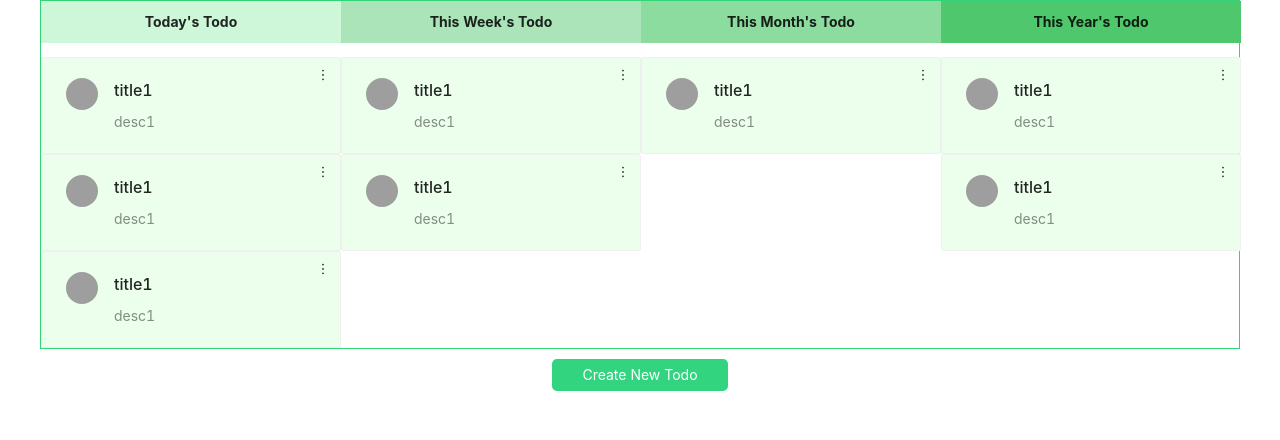
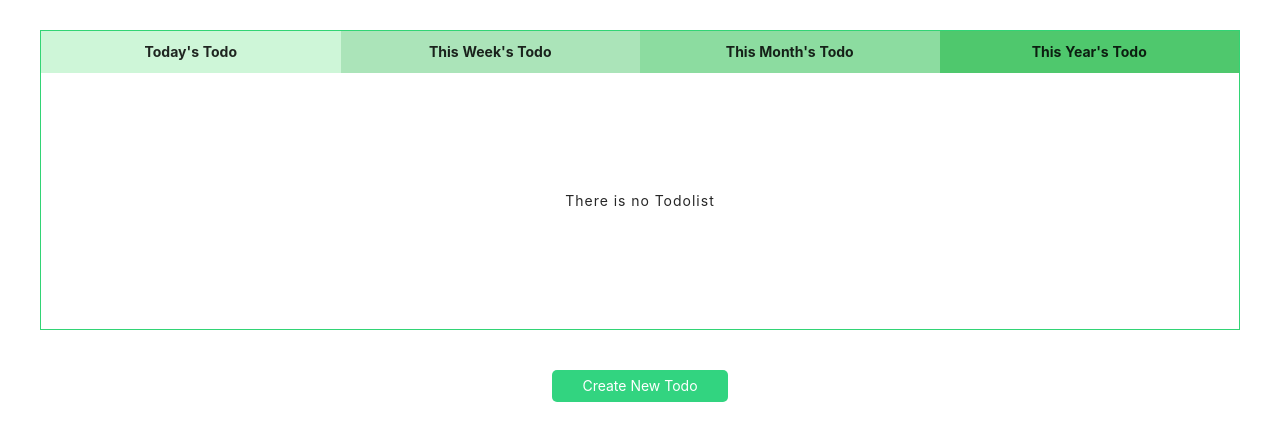
Before and after one commit to bora001/react-board, a React (Create React App) app: page / in a window 1280 px wide. Shown: the top 440 px of the page. Built offline with nearby package versions, Linux system fonts and the light colour scheme; grey boxes are pictures that could not be loaded.

Commit message:
page for emptylist

```diff
--- a/src/App.tsx
+++ b/src/App.tsx
@@ -1,13 +1,16 @@
 import React, { useState } from "react";
+import { useRecoilValue } from "recoil";
 import "./App.css";
 import TodoForm from "./component/TodoForm";
 import { StyledButton } from "./style/style";
 import TodoBoard from "./Todo-Board/TodoBoard";
 import Modal from "./UI/Modal";
+import { TodoType, todoList, dragItem } from "./store/store";
 
 function App() {
   const [modalOpen, setModalOpen] = useState(false);
-
+  const todolist = useRecoilValue<TodoType[]>(todoList);
+  console.log(todolist);
   return (
     <div
       className="App"
@@ -21,16 +24,41 @@ function App() {
       <div
         style={{
           display: "flex",
+          flexDirection: "column",
+          alignItems: "center",
           width: "1200px",
-          margin: "0 auto",
+          height: "300px",
+          margin: "30px auto",
           border: "1px solid #32D475",
         }}
       >
-        <TodoBoard option="today" title="Today's Todo" color="#CEF6D8" />
-        <TodoBoard option="week" title="This Week's Todo" color="#abe4b9" />
-        <TodoBoard option="month" title="This Month's Todo" color="#8cdca0" />
-        <TodoBoard option="year" title="This Year's Todo" color="#4fc86d" />
+        <div
+          style={{
+            width: "100%",
+            display: "flex",
+          }}
+        >
+          <TodoBoard option="today" title="Today's Todo" color="#CEF6D8" />
+          <TodoBoard option="week" title="This Week's Todo" color="#abe4b9" />
+          <TodoBoard option="month" title="This Month's Todo" color="#8cdca0" />
+          <TodoBoard option="year" title="This Year's Todo" color="#4fc86d" />
+        </div>
+        {!todolist.length && (
+          <div
+            style={{
+              display: "flex",
+              alignItems: "center",
+              justifyContent: "center",
+              width: "100%",
+              height: "100%",
+              letterSpacing: "1px",
+            }}
+          >
+            <p>There is no Todolist</p>
+          </div>
+        )}
       </div>
+
       <StyledButton onClick={() => setModalOpen(true)}>
         Create New Todo
       </StyledButton>
--- a/src/Todo-Board/TodoBoard.tsx
+++ b/src/Todo-Board/TodoBoard.tsx
@@ -9,8 +9,6 @@ function TodoBoard(props: { title: string; option: string; color: string }) {
   const list = todolist.filter((x) => x.period == props.option);
   const setTodo = useSetRecoilState<TodoType[]>(todoList);
 
-  useEffect(() => {}, [list]);
-  console.log(props.option, "propss-today");
   const dropHandler = (event: React.DragEvent<HTMLDivElement>) => {
     event.preventDefault();
     const newTodo = todolist.map((y) =>
--- a/src/store/store.ts
+++ b/src/store/store.ts
@@ -9,16 +9,7 @@ export type TodoType = {
 
 export const todoList = atom<TodoType[]>({
   key: "todolist",
-  default: [
-    { id: 0, title: "title1", desc: "desc1", period: "week" },
-    { id: 1, title: "title1", desc: "desc1", period: "week" },
-    { id: 2, title: "title1", desc: "desc1", period: "today" },
-    { id: 3, title: "title1", desc: "desc1", period: "today" },
-    { id: 4, title: "title1", desc: "desc1", period: "today" },
-    { id: 5, title: "title1", desc: "desc1", period: "year" },
-    { id: 6, title: "title1", desc: "desc1", period: "year" },
-    { id: 7, title: "title1", desc: "desc1", period: "month" },
-  ],
+  default: [],
 });
 
 export const dragItem = atom<TodoType>({
```
